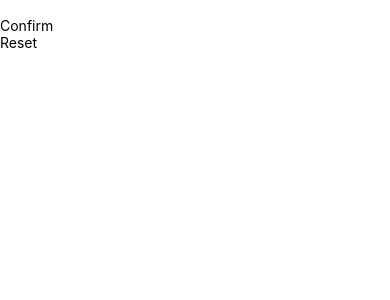
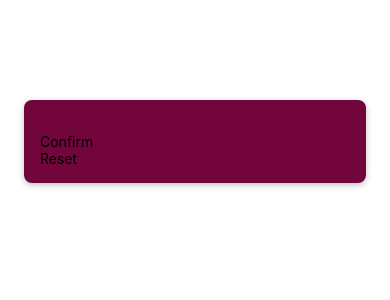
Before and after one commit to john-marcello/rn-module-2, a React Native app: screen / in a window 390 px wide. Shown: the top 300 px of the page. Built offline with nearby package versions, Linux system fonts and the light colour scheme.

Commit message:
feat(add): Add custom button styles with shadows

```diff
--- a/screens/StartGame.js
+++ b/screens/StartGame.js
@@ -1,9 +1,9 @@
-import { TextInput, View } from "react-native";
+import { StyleSheet, TextInput, View } from "react-native";
 import ButtonPrimary from "../components/ButtonPrimary";
 
 function StartGame({}) {
     return (
-        <View>
+        <View style={styles.inputContainer}>
             <TextInput />
             <ButtonPrimary>Confirm</ButtonPrimary>
             <ButtonPrimary>Reset</ButtonPrimary>
@@ -12,3 +12,20 @@
 }
 
 export default StartGame;
+
+const styles = StyleSheet.create({
+  inputContainer: {
+    // alignItems: 'center',
+    // justifyContent: 'center',
+    marginTop: 100,
+    marginHorizontal: 24,
+    padding: 16,
+    backgroundColor: '#72063c',
+    borderRadius: 8,
+    elevation: 4, // android only
+    shadowColor: '#000000', // ios only
+    shadowOffset: { width: 0, height: 2 }, // ios only
+    shadowRadius: 6, // ios only
+    shadowOpacity: 0.25, // ios only
+  },
+});
```
